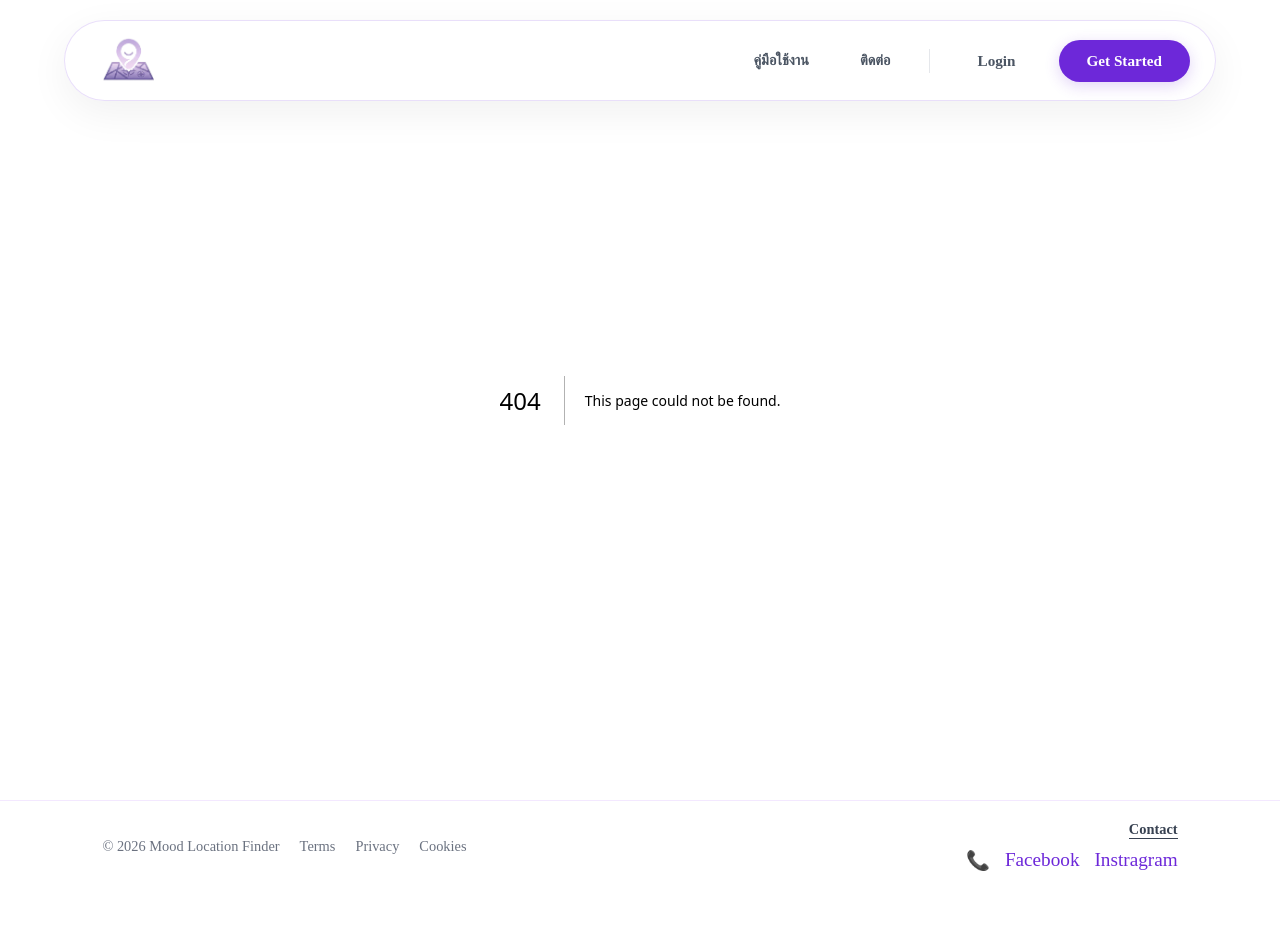
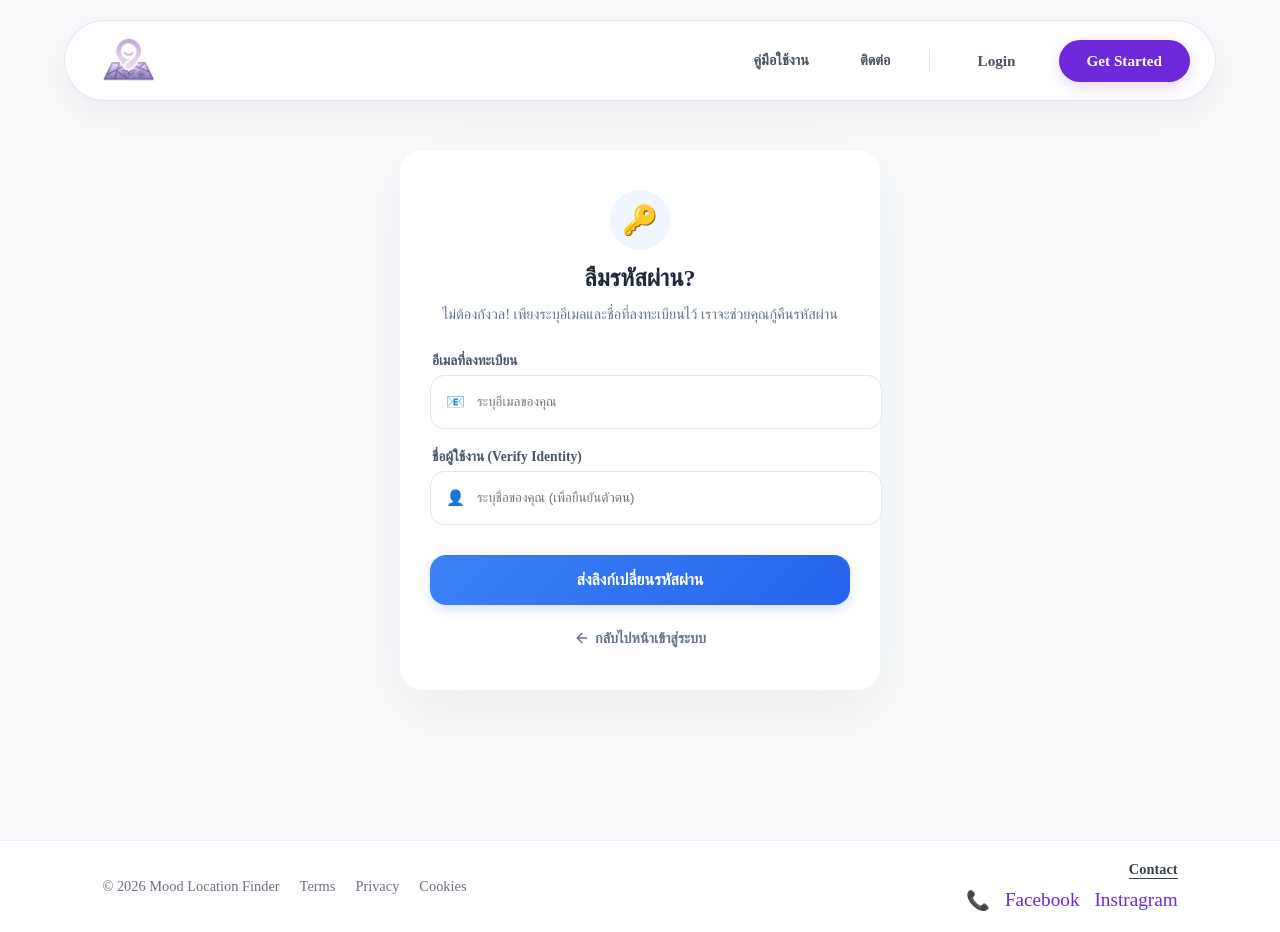
Before and after one commit to Chitikub/jabaatai, a Next.js app in the folder Frontend/: page /forgot-password in a window 1280 px wide. Before the commit this address had no page. Before the commit the page ends 892 px from the top, so only its background shows below. Built offline with nearby package versions, Linux system fonts and the light colour scheme.

Commit message:
create fogot-password

```diff
--- /dev/null
+++ b/Frontend/src/app/forgot-password/page.js
@@ -0,0 +1,150 @@
+'use client';
+import { useState } from 'react';
+import { useRouter } from 'next/navigation';
+import Swal from 'sweetalert2';
+
+export default function ForgotPasswordPage() {
+    const router = useRouter();
+
+    const [formData, setFormData] = useState({
+        email: '',
+        name: ''
+    });
+
+    const [isLoading, setIsLoading] = useState(false);
+
+    const handleChange = (e) => {
+        const { name, value } = e.target;
+        setFormData(prev => ({ ...prev, [name]: value }));
+    };
+
+    const handleSubmit = async (e) => {
+        e.preventDefault();
+        setIsLoading(true);
+
+        try {
+            // Mocking the backend call to simulate logic
+            // In real scenario: POST http://localhost:5000/api/forgot-password with { email, name }
+            await new Promise(resolve => setTimeout(resolve, 1500));
+
+            // Simulate generic success message to prevent user enumeration
+            Swal.fire({
+                icon: 'success',
+                title: 'ตรวจสอบอีเมลของคุณ',
+                text: 'หากข้อมูลถูกต้อง ระบบได้ส่งลิงก์เปลี่ยนรหัสผ่านไปยังอีเมลของคุณแล้ว กรุณาตรวจสอบภายใน 15 นาที',
+                confirmButtonColor: '#7c3aed',
+                confirmButtonText: 'กลับไปหน้าเข้าสู่ระบบ',
+                allowOutsideClick: false
+            }).then(() => {
+                router.push('/login');
+            });
+
+        } catch (error) {
+            Swal.fire({
+                icon: 'error',
+                title: 'เกิดข้อผิดพลาด',
+                text: 'ไม่สามารถดำเนินการได้ในขณะนี้ โปรดลองใหม่ภายหลัง',
+                confirmButtonColor: '#EF4444'
+            });
+        } finally {
+            setIsLoading(false);
+        }
+    };
+
+    return (
+        <main style={mainBgStyle}>
+            <style>{`
+        @keyframes fadeIn { from { opacity: 0; transform: translateY(10px); } to { opacity: 1; transform: translateY(0); } }
+        .page-fade { animation: fadeIn 0.5s ease-out forwards; }
+        .input-focus:focus-within { border-color: #3B82F6 !important; box-shadow: 0 0 0 4px rgba(59, 130, 246, 0.1); }
+      `}</style>
+
+            <div className="page-fade" style={containerStyle}>
+
+                {/* Header */}
+                <div style={{ textAlign: 'center', marginBottom: '30px' }}>
+                    <div style={iconContainerStyle}>🔑</div>
+                    <h1 style={{ fontSize: '1.5rem', fontWeight: '800', color: '#1e293b', margin: '15px 0 5px 0' }}>ลืมรหัสผ่าน?</h1>
+                    <p style={{ color: '#64748b', fontSize: '0.9rem' }}>ไม่ต้องกังวล! เพียงระบุอีเมลและชื่อที่ลงทะเบียนไว้ เราจะช่วยคุณกู้คืนรหัสผ่าน</p>
+                </div>
+
+                <form onSubmit={handleSubmit} style={formWrapperStyle}>
+
+                    <div style={inputGroupStyle}>
+                        <label style={labelStyle}>อีเมลที่ลงทะเบียน</label>
+                        <div className="input-focus" style={inputContainerStyle}>
+                            <span style={{ marginRight: '10px' }}>📧</span>
+                            <input
+                                name="email"
+                                value={formData.email}
+                                onChange={handleChange}
+                                type="email"
+                                style={inputFieldStyle}
+                                placeholder="ระบุอีเมลของคุณ"
+                                required
+                            />
+                        </div>
+                    </div>
+
+                    <div style={inputGroupStyle}>
+                        <label style={labelStyle}>ชื่อผู้ใช้งาน (Verify Identity)</label>
+                        <div className="input-focus" style={inputContainerStyle}>
+                            <span style={{ marginRight: '10px' }}>👤</span>
+                            <input
+                                name="name"
+                                value={formData.name}
+                                onChange={handleChange}
+                                type="text"
+                                style={inputFieldStyle}
+                                placeholder="ระบุชื่อของคุณ (เพื่อยืนยันตัวตน)"
+                                required
+                            />
+                        </div>
+                    </div>
+
+                    <button
+                        type="submit"
+                        disabled={isLoading}
+                        style={{
+                            ...submitButtonStyle,
+                            background: isLoading ? '#cbd5e1' : 'linear-gradient(135deg, #3B82F6, #2563EB)',
+                            cursor: isLoading ? 'not-allowed' : 'pointer',
+                            transform: isLoading ? 'none' : 'translateY(0)'
+                        }}
+                    >
+                        {isLoading ? 'กำลังดำเนินการ...' : 'ส่งลิงก์เปลี่ยนรหัสผ่าน'}
+                    </button>
+
+                </form>
+
+                <div style={{ marginTop: '25px', textAlign: 'center' }}>
+                    <span
+                        onClick={() => router.push('/login')}
+                        style={{
+                            color: '#64748b',
+                            fontSize: '0.9rem',
+                            cursor: 'pointer',
+                            display: 'inline-flex',
+                            alignItems: 'center',
+                            fontWeight: '600'
+                        }}
+                    >
+                        <svg xmlns="http://www.w3.org/2000/svg" width="16" height="16" viewBox="0 0 24 24" fill="none" stroke="currentColor" strokeWidth="2" strokeLinecap="round" strokeLinejoin="round" style={{ marginRight: '5px' }}><path d="M19 12H5" /><path d="M12 19l-7-7 7-7" /></svg>
+                        กลับไปหน้าเข้าสู่ระบบ
+                    </span>
+                </div>
+
+            </div>
+        </main>
+    );
+}
+
+const mainBgStyle = { minHeight: '100vh', display: 'flex', justifyContent: 'center', alignItems: 'center', backgroundColor: '#f8fafc', padding: '20px' };
+const containerStyle = { backgroundColor: '#ffffff', width: '100%', maxWidth: '420px', borderRadius: '24px', padding: '40px 30px', boxShadow: '0 20px 60px rgba(0, 0, 0, 0.05)', border: '1px solid #f1f5f9' };
+const iconContainerStyle = { width: '60px', height: '60px', borderRadius: '50%', backgroundColor: '#EFF6FF', display: 'flex', alignItems: 'center', justifyContent: 'center', fontSize: '1.8rem', margin: '0 auto', color: '#3B82F6' };
+const formWrapperStyle = { display: 'flex', flexDirection: 'column', gap: '20px' };
+const inputGroupStyle = { width: '100%', display: 'flex', flexDirection: 'column', alignItems: 'flex-start' };
+const inputContainerStyle = { display: 'flex', alignItems: 'center', width: '100%', padding: '0 15px', borderRadius: '14px', border: '1.5px solid #e2e8f0', backgroundColor: '#ffffff', height: '52px', transition: 'all 0.2s', fontSize: '0.95rem' };
+const inputFieldStyle = { flex: 1, border: 'none', outline: 'none', backgroundColor: 'transparent', color: '#1e293b' };
+const labelStyle = { fontSize: '0.85rem', fontWeight: '600', color: '#475569', marginBottom: '6px', marginLeft: '2px' };
+const submitButtonStyle = { width: '100%', padding: '16px', color: '#fff', border: 'none', borderRadius: '16px', fontSize: '1rem', fontWeight: '700', boxShadow: '0 4px 12px rgba(37, 99, 235, 0.2)', marginTop: '10px', transition: 'all 0.2s' };
--- a/Frontend/src/app/login/page.js
+++ b/Frontend/src/app/login/page.js
@@ -131,7 +131,7 @@ export default function LoginPage() {
             <label style={{ display: 'flex', alignItems: 'center', gap: '8px', cursor: 'pointer', fontSize: '0.85rem', color: '#6b7280' }}>
               <input type="checkbox" style={{ accentColor: '#F87171' }} /> จดจำฉันไว้
             </label>
-            <span style={{ fontSize: '0.85rem', color: '#F87171', fontWeight: '600', cursor: 'pointer' }}>ลืมรหัสผ่าน?</span>
+            <span onClick={() => router.push('/forgot-password')} style={{ fontSize: '0.85rem', color: '#F87171', fontWeight: '600', cursor: 'pointer' }}>ลืมรหัสผ่าน?</span>
           </div>
 
           <button type="submit" className="btn-hover" style={{ ...submitButtonStyle, background: 'linear-gradient(135deg, #FCA5A5, #F87171)', marginTop: '20px' }}>เข้าสู่ระบบ</button>
```
